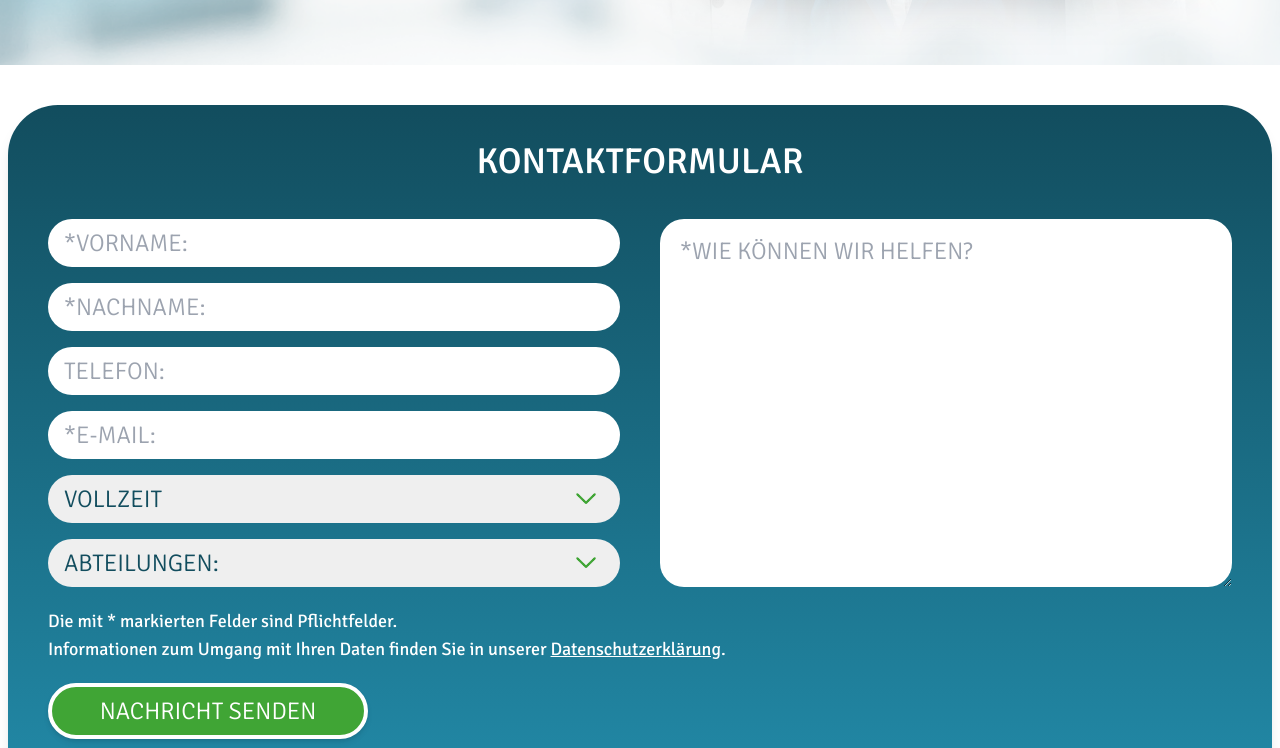
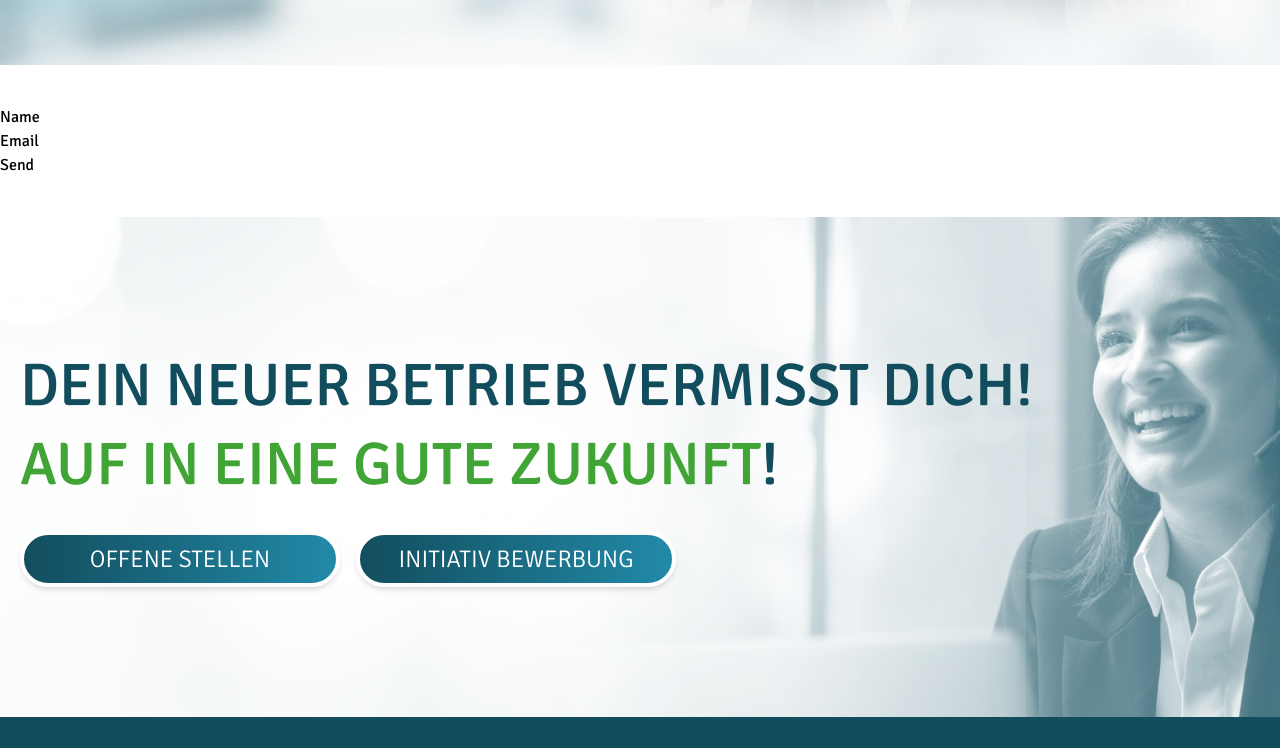
Before and after one commit to morrowsix/Rent-Awesome-People, a SvelteKit app: page /kontakt in a window 1280 px wide. Shown: the part 1095-1843 px from the top of the page. Built offline with nearby package versions, Linux system fonts and the light colour scheme.

Commit message:
test form

```diff
--- a/src/routes/components/Contactform.svelte
+++ b/src/routes/components/Contactform.svelte
@@ -2,7 +2,7 @@
   import H3 from "./H3.svelte";
 </script>
 
-<div
+<!-- <div
   class="max-w-container-12 shadow-lg bg-gradient-to-b from-gradient-dark to-gradient-light rounded-[50px] pt-8 pb-10 md:px-5 mx-2 xl:m-auto">
   <div class="text-white pb-8">
     <H3 align="text-center">Kontaktformular</H3>
@@ -91,7 +91,7 @@
         class="text-white uppercase border-4 border-white bg-secondary rounded-full text-1xl sm:text-2xl font-light py-2 px-6 sm:min-w-[20rem] min-w-[16rem] max-w-[fit-content] text-center shadow-md hover:shadow-2xl hover:scale-[101%] transition-all cursor-pointer" />
     </div>
   </form>
-</div>
+</div> -->
 <form name="contact" netlify>
   <p>
     <label>Name <input type="text" name="name" /></label>
```
